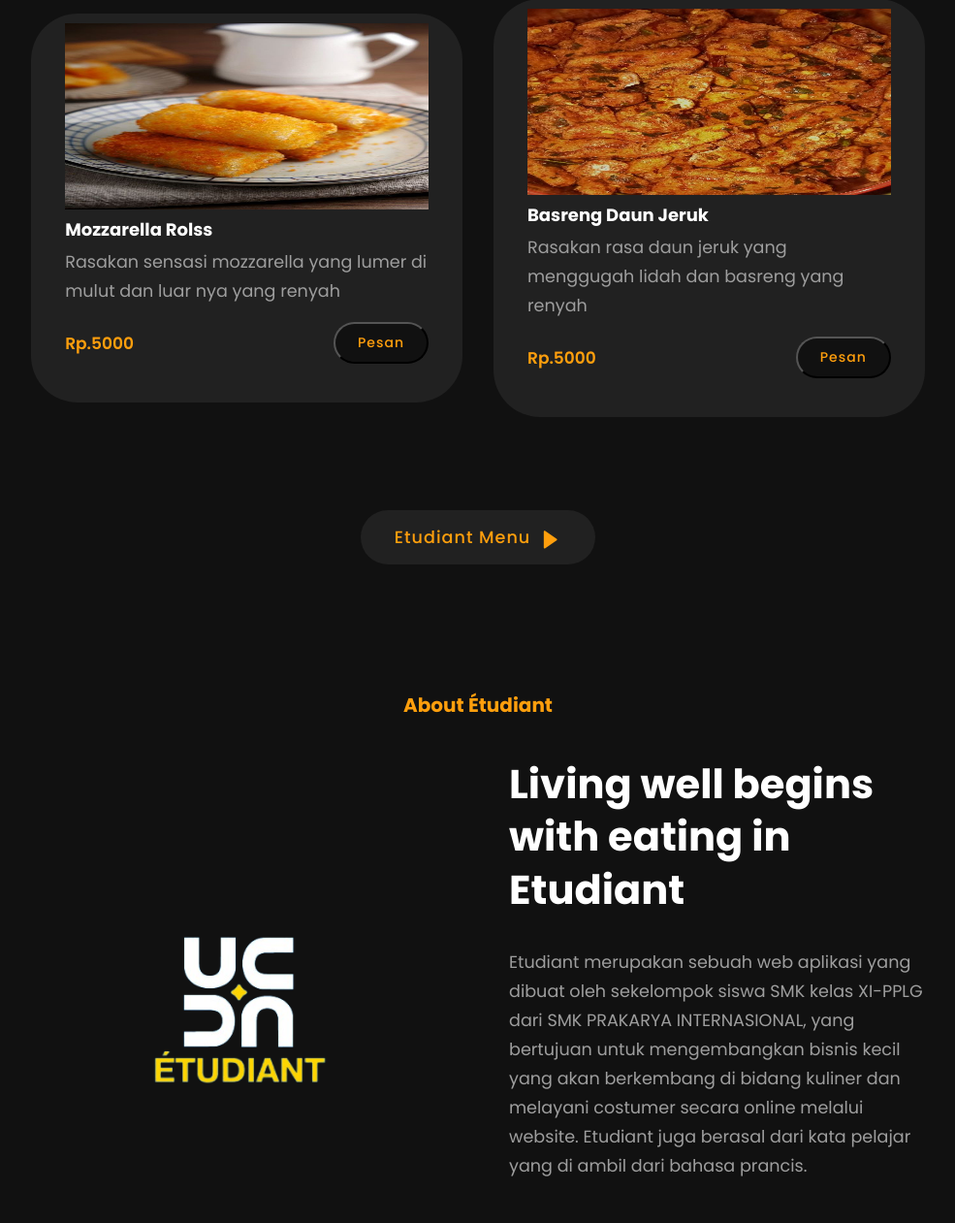
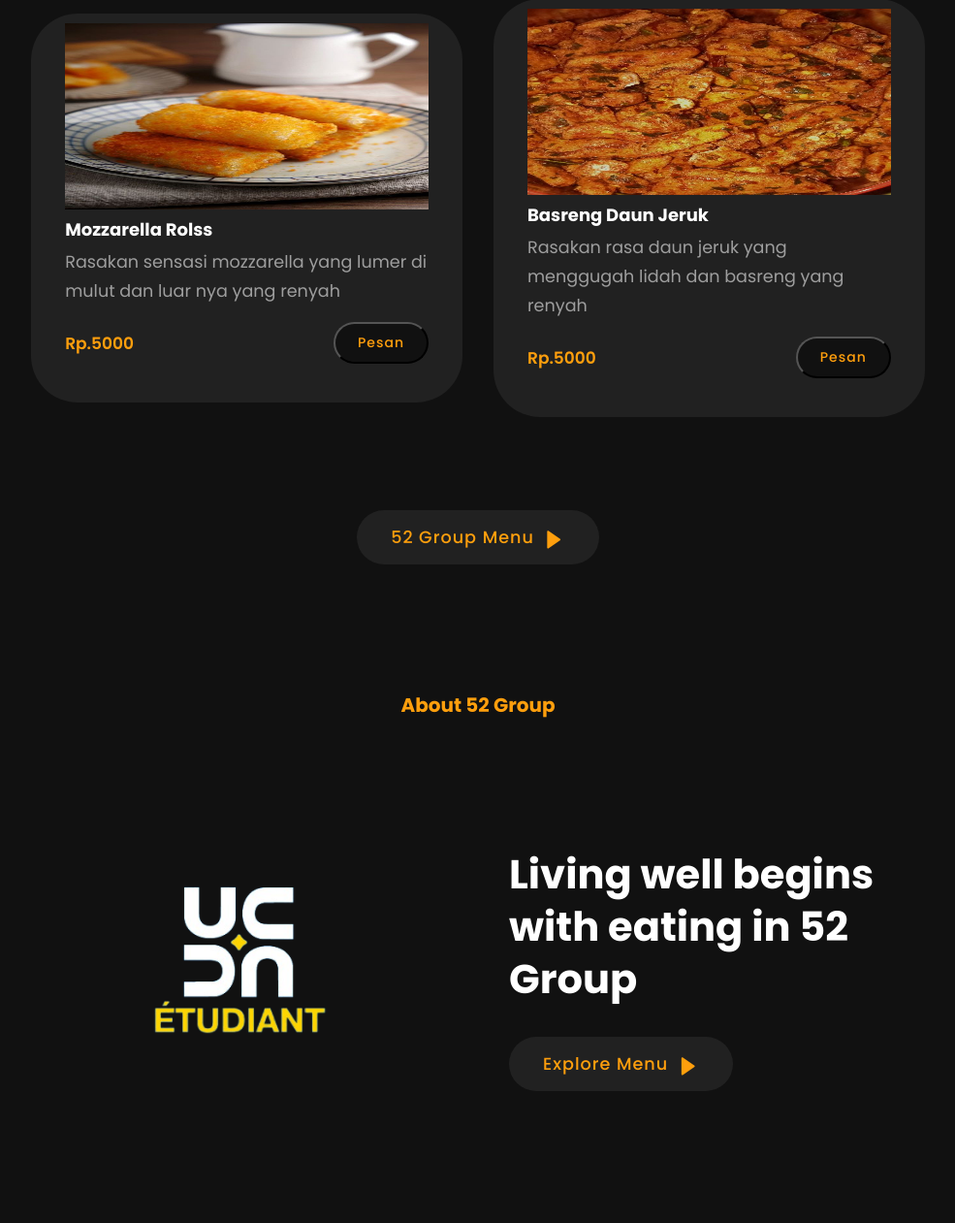
Before and after one commit to ZetaLawrance/Etudiant-smkpi, a PHP site: page / in a window 1280 px wide. Shown: the part 2806-4067 px from the top of the page at 97% size, without its empty margins (147-1132 px from the left). Run offline with PHP 8.4, Linux system fonts and the light colour scheme; data comes from the database, SQL or seed files in the repository.

Commit message:
mengganti etudiant menjadi 52 group

```diff
--- a/admin/edit_menu.php
+++ b/admin/edit_menu.php
@@ -221,7 +221,7 @@
 			<footer class="py-4 bg-light mt-5">
 				<div class="container-fluid px-4">
 					<div class="d-flex align-items-center justify-content-between small">
-						<div class="text-muted">Copyright &copy; Etudiant</div>
+						<div class="text-muted">Copyright &copy; 52 Group</div>
 					</div>
 				</div>
 			</footer>
--- a/admin/tambah.php
+++ b/admin/tambah.php
@@ -224,7 +224,7 @@
 			<footer class="py-4 bg-light mt-5">
 				<div class="container-fluid px-4">
 					<div class="d-flex align-items-center justify-content-between small">
-						<div class="text-muted">Copyright &copy; Etudiant</div>
+						<div class="text-muted">Copyright &copy; 52 Group</div>
 					</div>
 				</div>
 			</footer>
--- a/index.php
+++ b/index.php
@@ -44,7 +44,7 @@ if (isset($_POST['add_to_cart'])) {
     <!-- header -->
     <header>
         <a href="#" class="logo">
-            <img src="./assets_login/photo/Logo.ico" alt="Etudiant" style="height: 50px; width: 6po0px;">Étudiant
+            <img src="./assets_login/photo/Logo.ico" alt="Etudiant" style="height: 50px; width: 6po0px;">52 Group
         </a>
         <ul class="navlist">
             <li><a href="#home">Home</a></li>
@@ -127,7 +127,7 @@ if (isset($_POST['add_to_cart'])) {
     <section class="shop" id="shop">
         <div class="middle-text">
             <h4>Menu</h4>
-            <h2>Lets Check Popular Menu In Étudiant</h2>
+            <h2>Lets Check Popular Menu In 52 Group</h2>
         </div>
 
         <div class="shop-content">
@@ -267,7 +267,7 @@ if (isset($_POST['add_to_cart'])) {
         </div>
 
         <div class="row-btn">
-            <a href="#shop" class="btn">Etudiant Menu<i class='bx bxs-right-arrow'></i></a>
+            <a href="#shop" class="btn">52 Group Menu<i class='bx bxs-right-arrow'></i></a>
 
         </div>
     </section>
@@ -345,7 +345,7 @@ if (isset($_POST['add_to_cart'])) {
     <!--about us -->
     <section id="about">
         <div class="middle-text">
-            <h4>About Étudiant</h4>
+            <h4>About 52 Group</h4>
         </div>
     </section>
     <section class="about">
@@ -354,8 +354,7 @@ if (isset($_POST['add_to_cart'])) {
         </div>
 
         <div class="about-text">
-            <h2>Living well begins <br> with eating in Etudiant</h2>
-            <p>Etudiant merupakan sebuah web aplikasi yang dibuat oleh sekelompok siswa SMK kelas XI-PPLG dari SMK PRAKARYA INTERNASIONAL, yang bertujuan untuk mengembangkan bisnis kecil yang akan berkembang di bidang kuliner dan melayani costumer secara online melalui website. Etudiant juga berasal dari kata pelajar yang di ambil dari bahasa prancis.</p>
+            <h2>Living well begins <br> with eating in 52 Group</h2>
             <a href="#shop" class="btn">Explore Menu<i class='bx bxs-right-arrow'></i></a>
         </div>
     </section>
@@ -463,7 +462,7 @@ if (isset($_POST['add_to_cart'])) {
     </section>
 
     <div class="end-text">
-        <p>© Late 2024 Etudiant. All Rights Reserved.</p>
+        <p>© Late 2024 52 Group. All Rights Reserved.</p>
     </div>
 
     <!-- scroll top -->
```
Also changed, not shown: admin/index.php (+5 -5 lines), admin/pesanan.php (+5 -5 lines).
